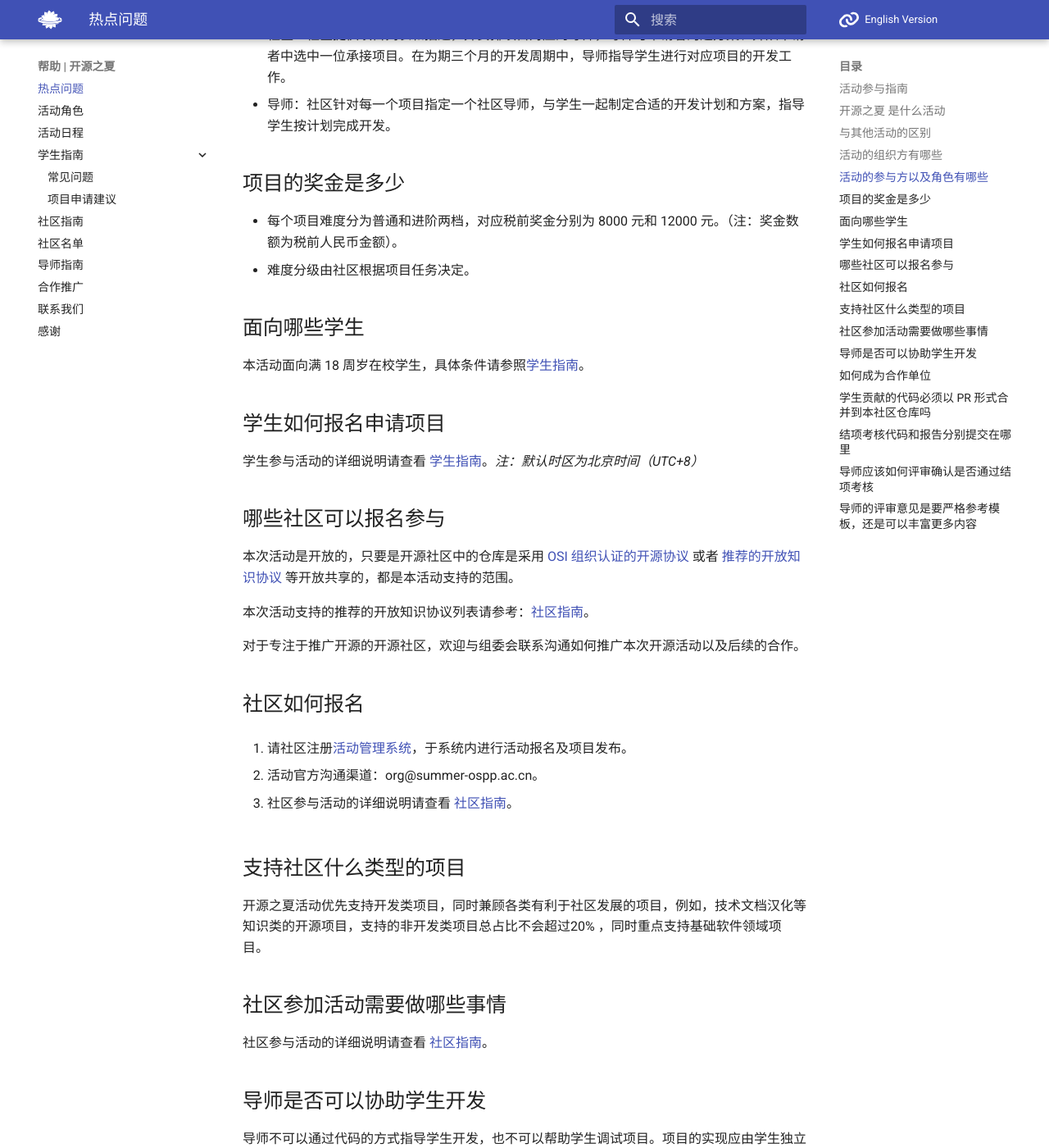
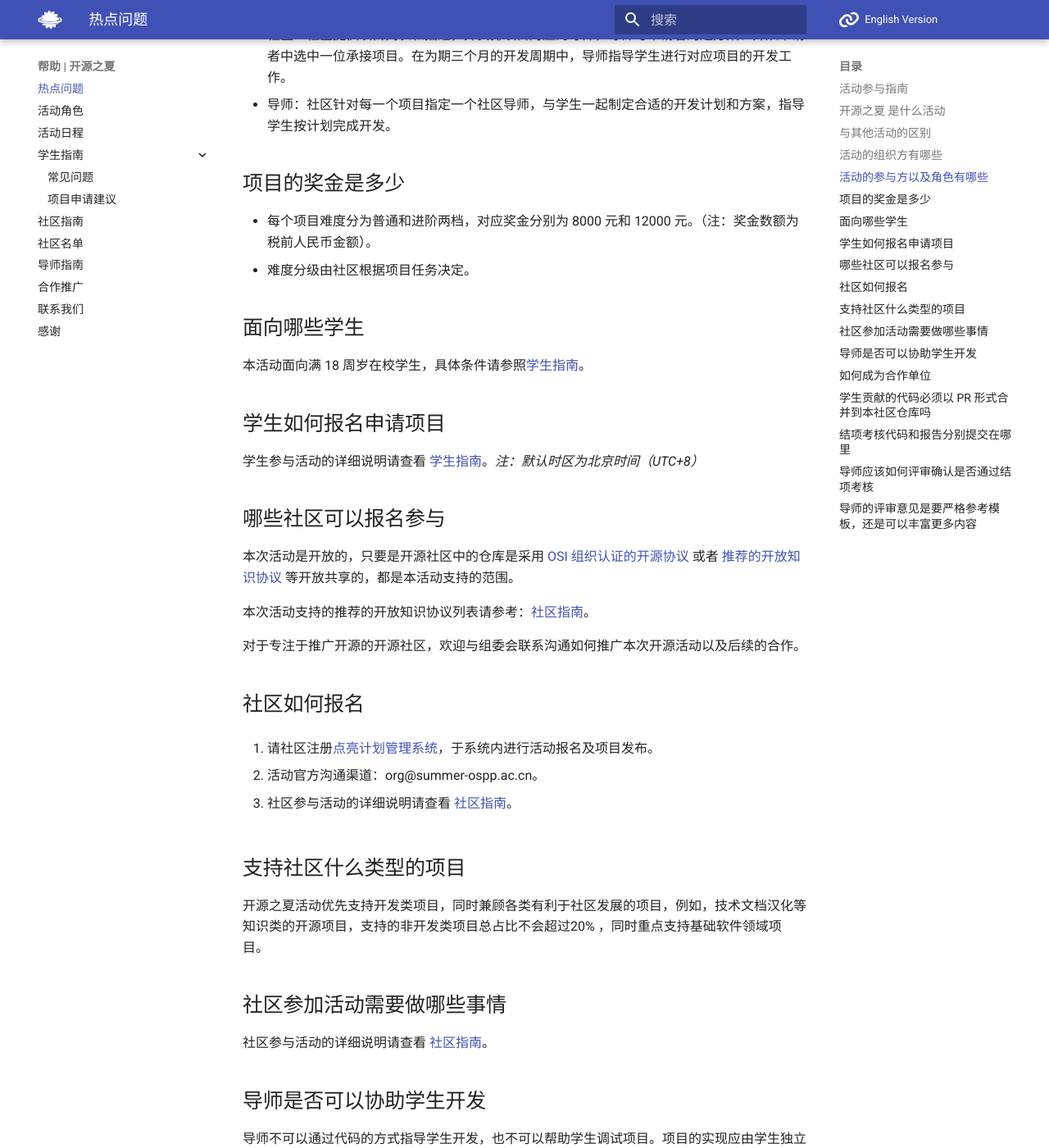
Before and after one commit to summer-ospp/help, an MkDocs documentation site: the page built from docs/index.md, in a window 1280 px wide and 1400 px high, scrolled down 1548 px. Shown: the whole window at 82% size. Built offline with MkDocs 1.6.1 and Material for MkDocs 9.7.7, drawn with Linux system fonts in a browser that asks for light colours; comment, search, counter and statistics services are not loaded.

Commit message:
Update index.md

```diff
--- a/docs/index.md
+++ b/docs/index.md
@@ -63,7 +63,7 @@
 
 ## 项目的奖金是多少
 
-- 每个项目难度分为普通和进阶两档，对应税前奖金分别为 8000 元和 12000 元。（注：奖金数额为税前人民币金额）。
+- 每个项目难度分为普通和进阶两档，对应奖金分别为 8000 元和 12000 元。（注：奖金数额为税前人民币金额）。
 - 难度分级由社区根据项目任务决定。
 
 
@@ -92,7 +92,7 @@
 
 ## 社区如何报名
 
-1. 请社区注册[活动管理系统](https://portal.summer-ospp.ac.cn/)，于系统内进行活动报名及项目发布。
+1. 请社区注册[点亮计划管理系统](https://portal.summer-ospp.ac.cn/)，于系统内进行活动报名及项目发布。
 
   - 活动官方沟通渠道：org@summer-ospp.ac.cn。
 
```
